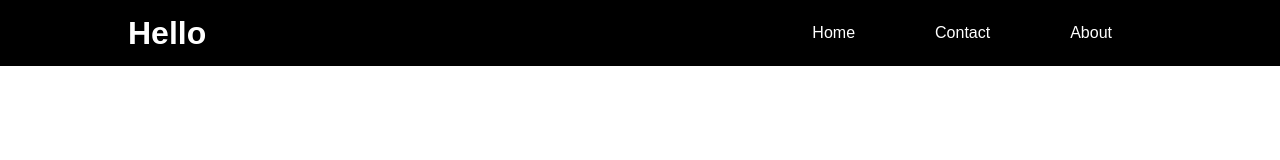
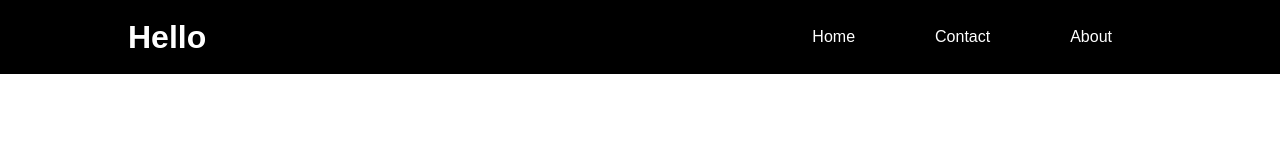
Before and after one commit to jish0101/webComponents, a plain HTML site: page navbar/index.html in a window 1280 px wide. Drawn offline with Linux system fonts and the light colour scheme.

Commit message:
some changes.

```diff
--- a/navbar/style.css
+++ b/navbar/style.css
@@ -24,10 +24,13 @@ a{
 }
 .primary-nav{
     width: 100%;
+    padding-block: 1rem;
+}
+.primary-nav[data-expanded]{
+    padding-bottom: 0;
 }
 .container-nav{
     width: 90%;
-    height: 48px;
     display: flex;
     align-items: center;
     margin-inline: auto;
@@ -48,8 +51,8 @@ a{
     flex-direction: column;
     text-align: center;
 }
-.nav-item{
-    width: 100%;
+.nav-link{
+    display: block;
     padding: 1.5rem;
 }
 .nav-item:hover{
@@ -59,7 +62,6 @@ a{
 .nav-list-toggle{
     position: absolute;
     right: 0;
-    top: 0;
     background-color: transparent;
     cursor: pointer;
     border: none;
@@ -118,6 +120,7 @@ a{
         display: flex;
         align-items: center;
         justify-content: space-between;
+        padding: 0;
     }
     .container-nav{
         width: max-content;
@@ -130,6 +133,9 @@ a{
     .nav-item{
         margin-inline: 1rem;
     }
+    .nav-link{
+        padding-block: 1.75rem;
+    }
     .sm-only{
         display: none;
     }
```
